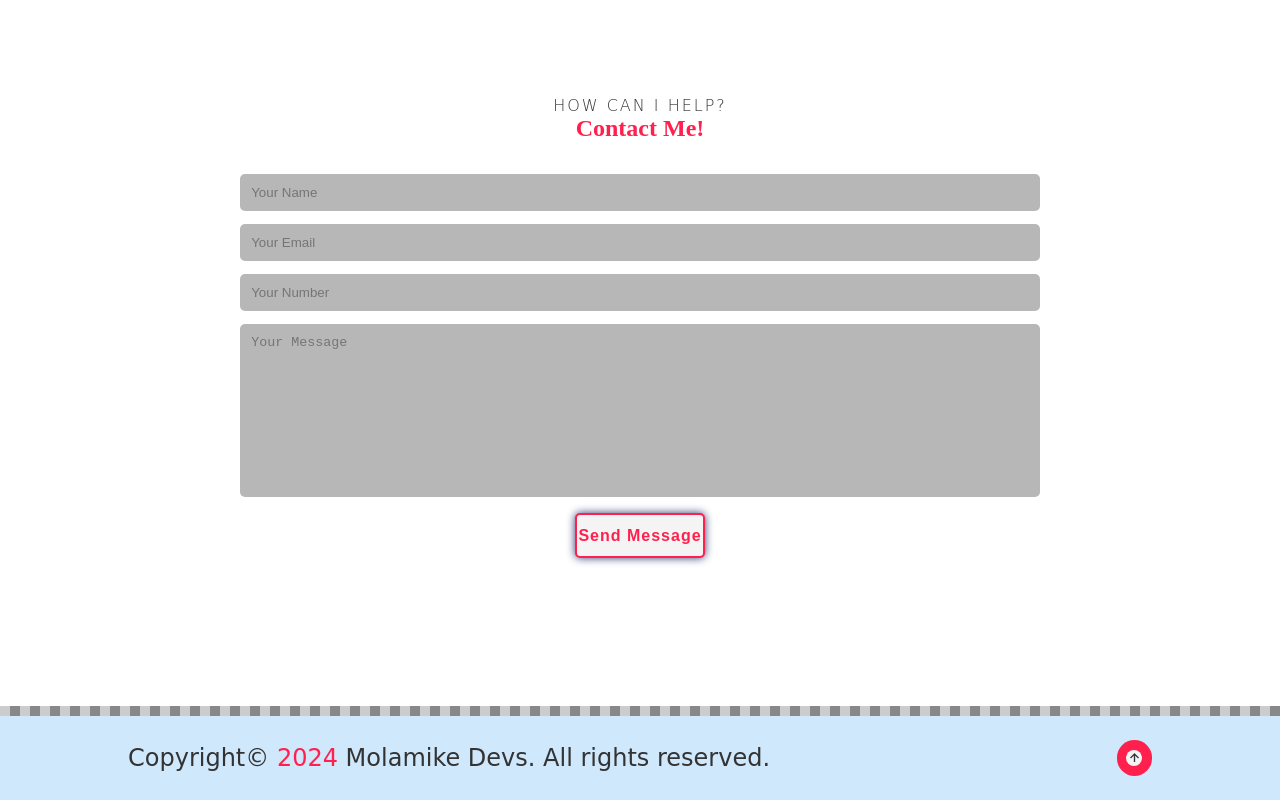
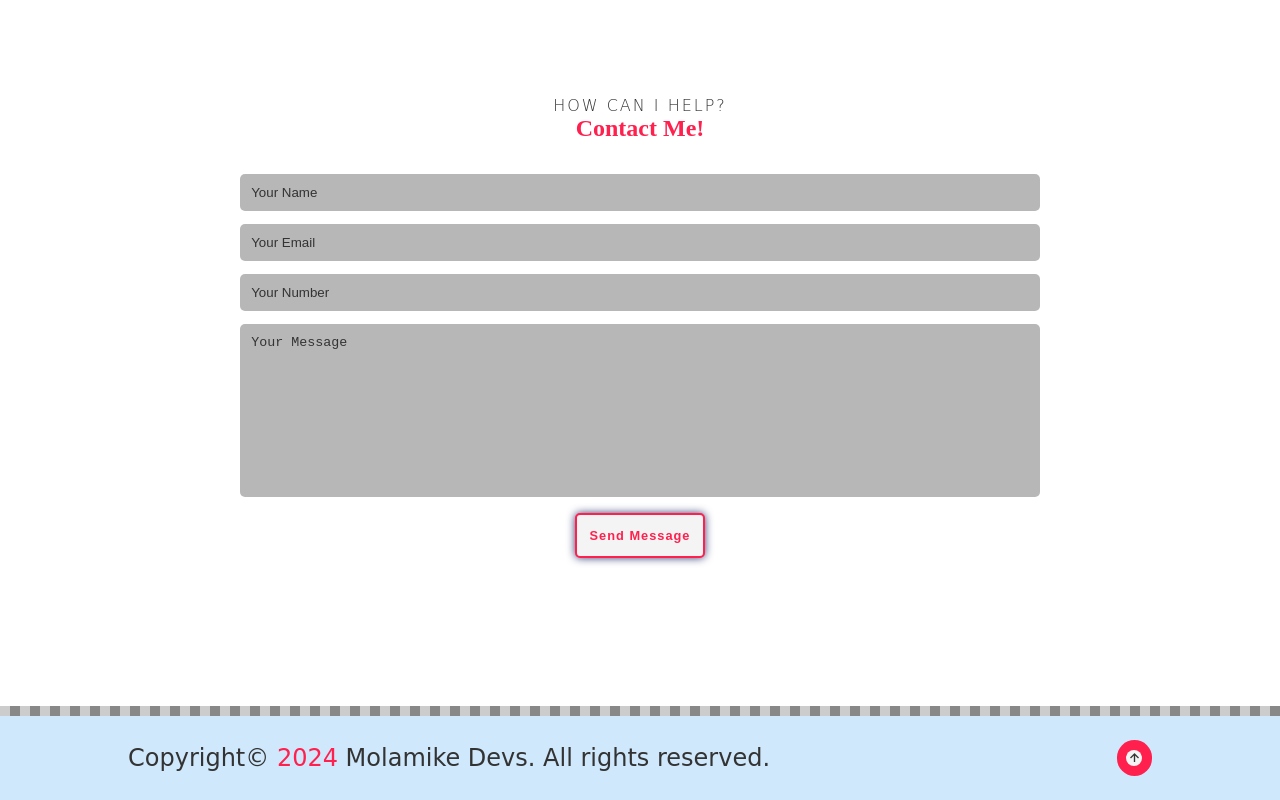
Before and after one commit to molamikedevs/portfolio, a plain HTML site: page index.html in a window 1280 px wide. Shown: the part 3817-4617 px from the top of the page. Drawn offline with nearby package versions, Linux system fonts and the light colour scheme; a web font is replaced by a local one.

Commit message:
styles update

```diff
--- a/style.css
+++ b/style.css
@@ -904,6 +904,12 @@ section {
     padding: .7rem;
 }
 
+
+.contact form input::placeholder,
+.contact form textarea::placeholder {
+    color: var(--text-color);
+}
+
 .contact form textarea {
     resize: none;
 }
@@ -916,7 +922,7 @@ section {
 
 .formBtn .btn {
     cursor: pointer;
-    font-size: 1rem;
+    font-size: .8rem;
 }
 
 footer {
```
